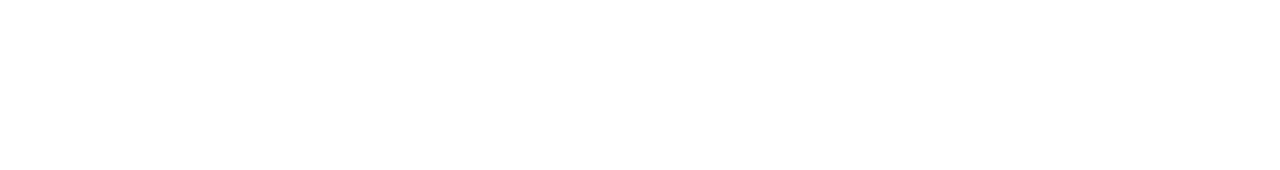
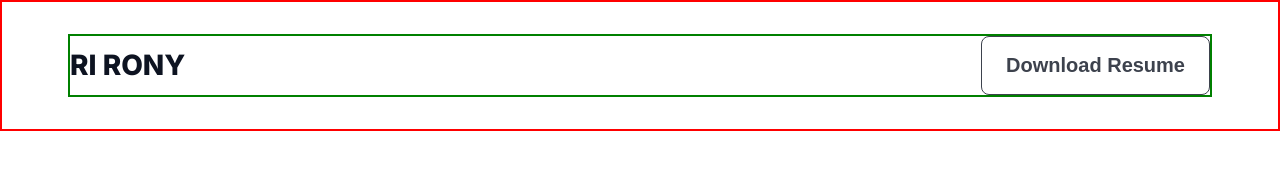
Before and after one commit to RIRony9898/b10a1-rony, a plain HTML site: page index.html in a window 1280 px wide. Drawn offline with Linux system fonts and the light colour scheme; a web font is replaced by a local one.

Commit message:
navBar section finished

```diff
--- a/index.html
+++ b/index.html
@@ -9,12 +9,38 @@
 </head>
 <body>
     <!-- Header section start -->
-    <header></header>
+    <header>
+        <!-- NavBar section start -->
+         <nav>
+            <h1 class="nav-title">RI RONY</h1>
+            <button class="btn-primary">Download Resume</button>
+         </nav>
+        <!-- NavBar section end -->
+
+        <!-- Banner section start -->
+        <!-- Banner section end -->
+    </header>
     <!-- Header section end -->
 
 
     <!-- Main section start -->
-    <main></main>
+    <main>
+        <!-- Why web dev section start -->
+        <!-- Why web dev section end -->
+
+        <!-- Inspiration section start -->
+        <!-- Inspiration section end -->
+
+        <!-- Current target section start -->
+        <!-- Current target section end -->
+
+        <!-- Next target section start -->
+        <!-- Next target section end -->
+
+
+        <!-- Support section start -->
+        <!-- Support section end -->
+    </main>
     <!-- Main section end -->
 
 
--- a/styles/style.css
+++ b/styles/style.css
@@ -0,0 +1,64 @@
+/* Google font link */
+@import url("https://fonts.googleapis.com/css2?family=Azeret+Mono:ital,wght@0,100..900;1,100..900&family=Inter:wght@100..900&display=swap");
+
+* {
+  padding: 0;
+  margin: 0;
+}
+
+body {
+  font-family: "Azeret Mono", "Inter", monospace;
+  max-width: 1440px;
+  margin: 0 auto;
+  border: 2px solid red;
+}
+
+nav, main {
+    max-width: 1140px;
+    margin: 2rem auto;
+}
+
+.btn-primary {
+  color: rgb(13, 19, 33);
+  font-size: 20px;
+  font-weight: 600;
+  line-height: 23px;
+  letter-spacing: 0%;
+  text-align: center;
+  padding: 17px 24px;
+  background: transparent;
+  box-sizing: border-box;
+  border: 1px solid rgb(13, 19, 33);
+  border-radius: 8px;
+  opacity: 0.8;
+}
+
+/* Header section style start */
+
+/* NavBar section style start */
+nav {
+    display: flex;
+    justify-content: space-between;
+    align-items: center;
+    border: 2px solid green;
+}
+
+.nav-title {
+  color: rgb(13, 19, 33);
+  font-size: 28px;
+  font-weight: 800;
+  line-height: 33px;
+  letter-spacing: 0%;
+  text-align: left;
+}
+/* NavBar section style end */
+
+/* Header section style end */
+
+/* Main section style start */
+
+/* Main section style end */
+
+/* Footer section style start */
+
+/* Footer section style end */
```
